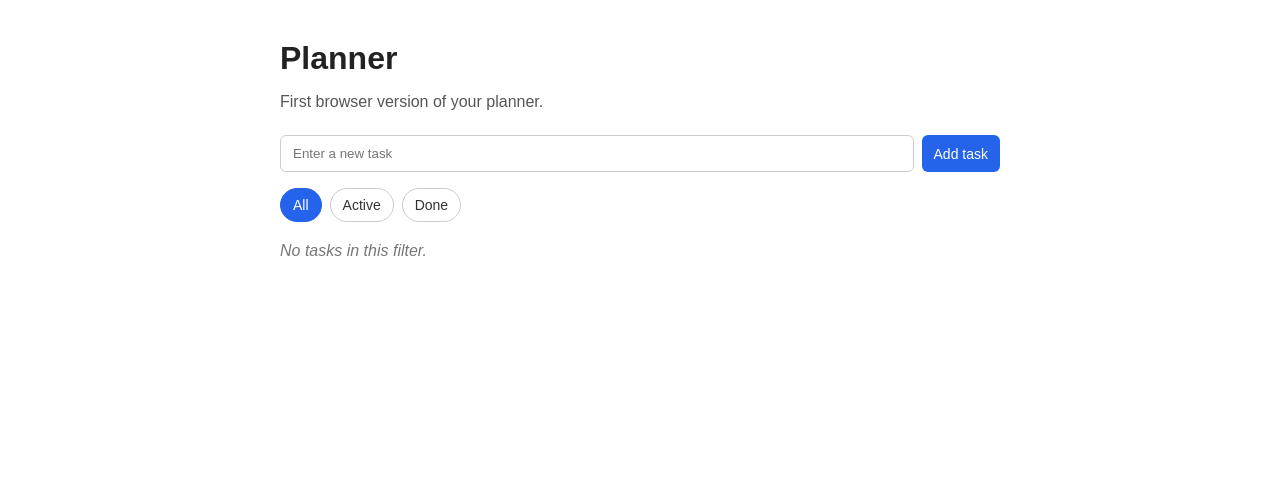
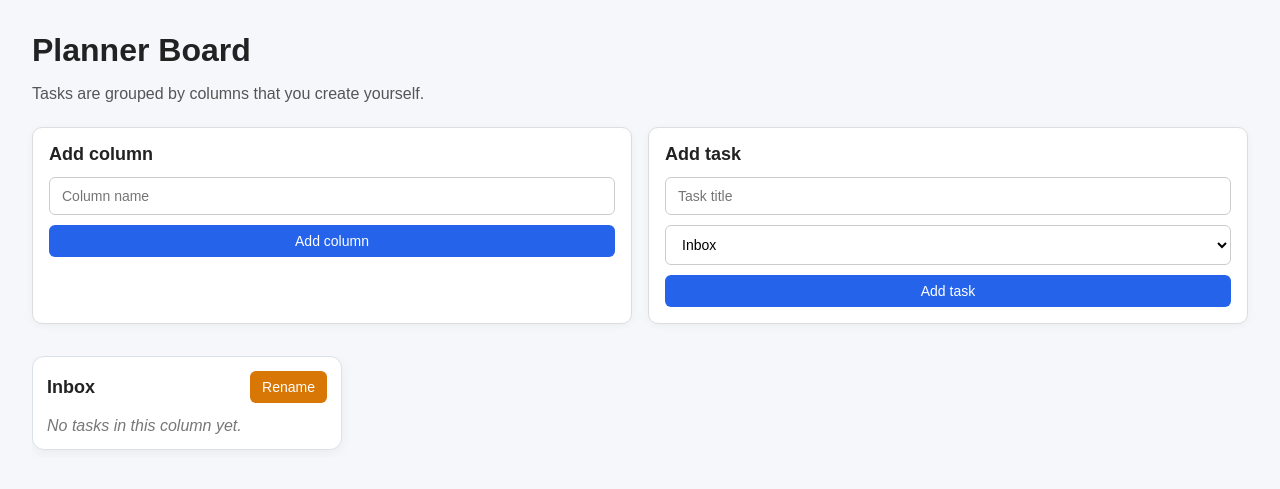
Before and after one commit to planner-dev-src/planner, a Flask app: page / in a window 1280 px wide. Shown: the top 489 px of the page. Run offline with Flask 3, Linux system fonts and the light colour scheme.

Commit message:
Add done button for board tasks

```diff
--- a/main.py
+++ b/main.py
@@ -8,47 +8,55 @@ from flask import Flask, render_template, request, redirect, url_for, abort
 from planner.board import Board
 
 app = Flask(__name__)
-board = Board(storage_path=PROJECT_ROOT / "tasks.json")
+board = Board(storage_path=PROJECT_ROOT / "board.json")
 
 
-@app.route("/", methods=["GET", "POST"])
+@app.route("/", methods=["GET"])
 def index():
-    if request.method == "POST":
-        title = request.form.get("title", "").strip()
-        if title:
-            board.add_task(title)
-        return redirect(url_for("index"))
-
-    current_filter = request.args.get("filter", "all").strip().lower()
-    all_tasks = board.list_tasks()
-
-    if current_filter == "active":
-        tasks = [task for task in all_tasks if not task.done]
-    elif current_filter == "done":
-        tasks = [task for task in all_tasks if task.done]
-    else:
-        current_filter = "all"
-        tasks = all_tasks
-
+    columns = board.list_columns()
+    tasks_by_column = {
+        column.id: board.get_tasks_by_column(column.id)
+        for column in columns
+    }
     return render_template(
         "index.html",
-        tasks=tasks,
-        current_filter=current_filter,
+        columns=columns,
+        tasks_by_column=tasks_by_column,
     )
 
 
-@app.route("/tasks/<task_id>/done", methods=["POST"])
-def mark_done(task_id: str):
-    board.mark_task_done(task_id)
-    current_filter = request.args.get("filter", "all")
-    return redirect(url_for("index", filter=current_filter))
+@app.route("/columns/add", methods=["POST"])
+def add_column():
+    name = request.form.get("name", "").strip()
+    if name:
+        board.add_column(name)
+    return redirect(url_for("index"))
 
 
-@app.route("/tasks/<task_id>/delete", methods=["POST"])
-def delete_task(task_id: str):
-    board.delete_task(task_id)
-    current_filter = request.args.get("filter", "all")
-    return redirect(url_for("index", filter=current_filter))
+@app.route("/columns/<column_id>/edit", methods=["GET", "POST"])
+def edit_column(column_id: str):
+    column = board.get_column(column_id)
+    if column is None:
+        abort(404)
+
+    if request.method == "POST":
+        new_name = request.form.get("name", "").strip()
+        if new_name:
+            board.update_column(column_id, new_name)
+            return redirect(url_for("index"))
+
+    return render_template("edit_column.html", column=column)
+
+
+@app.route("/tasks/add", methods=["POST"])
+def add_task():
+    title = request.form.get("title", "").strip()
+    column_id = request.form.get("column_id", "").strip()
+
+    if title and column_id:
+        board.add_task(title, column_id)
+
+    return redirect(url_for("index"))
 
 
 @app.route("/tasks/<task_id>/edit", methods=["GET", "POST"])
@@ -57,19 +65,45 @@ def edit_task(task_id: str):
     if task is None:
         abort(404)
 
-    current_filter = request.args.get("filter", "all")
+    columns = board.list_columns()
 
     if request.method == "POST":
         new_title = request.form.get("title", "").strip()
-        if new_title:
-            board.update_task(task_id, new_title)
-            return redirect(url_for("index", filter=current_filter))
+        new_column_id = request.form.get("column_id", "").strip()
+
+        if new_title and new_column_id:
+            board.update_task(task_id, new_title, new_column_id)
+            return redirect(url_for("index"))
 
     return render_template(
         "edit_task.html",
         task=task,
-        current_filter=current_filter,
+        columns=columns,
     )
+
+
+@app.route("/tasks/<task_id>/delete", methods=["POST"])
+def delete_task(task_id: str):
+    board.delete_task(task_id)
+    return redirect(url_for("index"))
+
+
+@app.route("/tasks/<task_id>/move-left", methods=["POST"])
+def move_task_left(task_id: str):
+    board.move_task_left(task_id)
+    return redirect(url_for("index"))
+
+
+@app.route("/tasks/<task_id>/move-right", methods=["POST"])
+def move_task_right(task_id: str):
+    board.move_task_right(task_id)
+    return redirect(url_for("index"))
+
+
+@app.route("/tasks/<task_id>/done", methods=["POST"])
+def mark_task_done(task_id: str):
+    board.move_task_to_done(task_id)
+    return redirect(url_for("index"))
 
 
 def main() -> None:
--- a/templates/index.html
+++ b/templates/index.html
@@ -2,14 +2,13 @@
 <html lang="en">
 <head>
     <meta charset="utf-8">
-    <title>Planner</title>
+    <title>Planner Board</title>
     <style>
         body {
             font-family: Arial, sans-serif;
-            max-width: 720px;
-            margin: 40px auto;
-            padding: 0 16px;
+            margin: 32px;
             color: #222;
+            background: #f5f7fb;
         }
 
         h1 {
@@ -20,78 +19,44 @@
             color: #555;
         }
 
+        .top-panel {
+            display: grid;
+            grid-template-columns: 1fr 1fr;
+            gap: 16px;
+            margin: 24px 0 32px;
+        }
+
+        .panel {
+            background: white;
+            border: 1px solid #ddd;
+            border-radius: 10px;
+            padding: 16px;
+            box-shadow: 0 2px 8px rgba(0, 0, 0, 0.04);
+        }
+
+        .panel h2 {
+            margin-top: 0;
+            margin-bottom: 12px;
+            font-size: 18px;
+        }
+
         form {
             margin: 0;
         }
 
-        .add-form {
+        .stack-form {
             display: flex;
-            gap: 8px;
-            margin: 24px 0 16px;
+            flex-direction: column;
+            gap: 10px;
         }
 
-        .add-form input[type="text"] {
-            flex: 1;
+        input[type="text"],
+        select {
             padding: 10px 12px;
             border: 1px solid #ccc;
             border-radius: 6px;
-        }
-
-        .filters {
-            display: flex;
-            gap: 8px;
-            margin-bottom: 20px;
-            flex-wrap: wrap;
-        }
-
-        .filter-link {
-            display: inline-block;
-            padding: 8px 12px;
-            border-radius: 999px;
-            text-decoration: none;
-            border: 1px solid #ccc;
-            color: #333;
-            background: #fff;
             font-size: 14px;
-        }
-
-        .filter-link:hover {
-            background: #f3f4f6;
-        }
-
-        .filter-link.active {
-            background: #2563eb;
-            border-color: #2563eb;
-            color: white;
-        }
-
-        ul {
-            list-style: none;
-            padding: 0;
-        }
-
-        li {
-            display: flex;
-            justify-content: space-between;
-            align-items: center;
-            gap: 12px;
-            padding: 12px 0;
-            border-bottom: 1px solid #ddd;
-        }
-
-        .task-title {
-            flex: 1;
-        }
-
-        .task-title.done {
-            text-decoration: line-through;
-            color: #777;
-        }
-
-        .task-actions {
-            display: flex;
-            gap: 8px;
-            flex-wrap: wrap;
+            background: white;
         }
 
         .btn {
@@ -105,117 +70,220 @@
             text-decoration: none;
         }
 
-        .btn-add {
+        .btn-primary {
             background-color: #2563eb;
         }
 
-        .btn-add:hover {
+        .btn-primary:hover {
             background-color: #1d4ed8;
         }
 
-        .btn-done {
+        .btn-warn {
+            background-color: #d97706;
+        }
+
+        .btn-warn:hover {
+            background-color: #b45309;
+        }
+
+        .btn-danger {
+            background-color: #dc2626;
+        }
+
+        .btn-danger:hover {
+            background-color: #b91c1c;
+        }
+
+        .btn-secondary {
+            background-color: #6b7280;
+        }
+
+        .btn-secondary:hover {
+            background-color: #4b5563;
+        }
+
+        .btn-success {
             background-color: #16a34a;
         }
 
-        .btn-done:hover {
+        .btn-success:hover {
             background-color: #15803d;
         }
 
-        .btn-edit {
-            background-color: #d97706;
+        .board {
+            display: flex;
+            gap: 16px;
+            align-items: flex-start;
+            overflow-x: auto;
+            padding-bottom: 8px;
         }
 
-        .btn-edit:hover {
-            background-color: #b45309;
+        .column {
+            min-width: 280px;
+            max-width: 280px;
+            background: #ffffff;
+            border: 1px solid #dbe1ea;
+            border-radius: 12px;
+            padding: 14px;
+            box-shadow: 0 3px 12px rgba(0, 0, 0, 0.05);
         }
 
-        .btn-delete {
-            background-color: #dc2626;
+        .column-header {
+            display: flex;
+            justify-content: space-between;
+            align-items: center;
+            gap: 8px;
+            margin-bottom: 14px;
         }
 
-        .btn-delete:hover {
-            background-color: #b91c1c;
+        .column-header h3 {
+            margin: 0;
+            font-size: 18px;
+            word-break: break-word;
         }
 
-        .empty-state {
+        .column-actions {
+            flex-shrink: 0;
+        }
+
+        .task-list {
+            display: flex;
+            flex-direction: column;
+            gap: 12px;
+        }
+
+        .task-card {
+            background: #f8fafc;
+            border: 1px solid #e5e7eb;
+            border-radius: 10px;
+            padding: 12px;
+        }
+
+        .task-title {
+            font-size: 15px;
+            margin-bottom: 12px;
+            word-break: break-word;
+        }
+
+        .task-actions {
+            display: flex;
+            flex-wrap: wrap;
+            gap: 8px;
+        }
+
+        .task-actions form {
+            display: inline-block;
+        }
+
+        .empty-column {
             color: #777;
             font-style: italic;
-            margin-top: 16px;
+            margin: 0;
+        }
+
+        @media (max-width: 900px) {
+            .top-panel {
+                grid-template-columns: 1fr;
+            }
+
+            body {
+                margin: 16px;
+            }
         }
     </style>
 </head>
 <body>
-    <h1>Planner</h1>
-    <p>First browser version of your planner.</p>
+    <h1>Planner Board</h1>
+    <p>Tasks are grouped by columns that you create yourself.</p>
 
-    <form method="post" class="add-form">
+    <div class="top-panel">
+        <div class="panel">
+            <h2>Add column</h2>
+            <form action="{{ url_for('add_column') }}" method="post" class="stack-form">
+                <input
+                    type="text"
+                    name="name"
+                    placeholder="Column name"
+                    required
+                >
+                <button type="submit" class="btn btn-primary">Add column</button>
+            </form>
+        </div>
+
+        <div class="panel">
+            <h2>Add task</h2>
+            <form action="{{ url_for('add_task') }}" method="post" class="stack-form">
                 <input
                     type="text"
                     name="title"
-            placeholder="Enter a new task"
+                    placeholder="Task title"
                     required
                 >
-        <button type="submit" class="btn btn-add">Add task</button>
+
+                <select name="column_id" required>
+                    {% for column in columns %}
+                        <option value="{{ column.id }}">{{ column.name }}</option>
+                    {% endfor %}
+                </select>
+
+                <button type="submit" class="btn btn-primary">Add task</button>
+            </form>
+        </div>
+    </div>
+
+    <div class="board">
+        {% for column in columns %}
+            <section class="column">
+                <div class="column-header">
+                    <h3>{{ column.name }}</h3>
+                    <div class="column-actions">
+                        <a href="{{ url_for('edit_column', column_id=column.id) }}" class="btn btn-warn">Rename</a>
+                    </div>
+                </div>
+
+                {% set column_tasks = tasks_by_column[column.id] %}
+
+                {% if column_tasks %}
+                    <div class="task-list">
+                        {% for task in column_tasks %}
+                            <article class="task-card">
+                                <div class="task-title">{{ task.title }}</div>
+
+                                <div class="task-actions">
+                                    <form action="{{ url_for('move_task_left', task_id=task.id) }}" method="post">
+                                        <button type="submit" class="btn btn-secondary">←</button>
                                     </form>
 
-    <div class="filters">
-        <a
-            href="{{ url_for('index', filter='all') }}"
-            class="filter-link {% if current_filter == 'all' %}active{% endif %}"
-        >
-            All
-        </a>
-        <a
-            href="{{ url_for('index', filter='active') }}"
-            class="filter-link {% if current_filter == 'active' %}active{% endif %}"
-        >
-            Active
-        </a>
-        <a
-            href="{{ url_for('index', filter='done') }}"
-            class="filter-link {% if current_filter == 'done' %}active{% endif %}"
-        >
-            Done
-        </a>
-    </div>
+                                    <form action="{{ url_for('move_task_right', task_id=task.id) }}" method="post">
+                                        <button type="submit" class="btn btn-secondary">→</button>
+                                    </form>
 
-    {% if tasks %}
-        <ul>
-            {% for task in tasks %}
-                <li>
-                    <span class="task-title {% if task.done %}done{% endif %}">
-                        {{ task.title }}
-                    </span>
-
-                    <div class="task-actions">
-                        {% if not task.done %}
-                            <form action="{{ url_for('mark_done', task_id=task.id, filter=current_filter) }}" method="post">
-                                <button type="submit" class="btn btn-done">Done</button>
+                                    {% if column.id != columns[-1].id %}
+                                        <form action="{{ url_for('mark_task_done', task_id=task.id) }}" method="post">
+                                            <button type="submit" class="btn btn-success">Done</button>
                                         </form>
                                     {% endif %}
 
-                        <a
-                            href="{{ url_for('edit_task', task_id=task.id, filter=current_filter) }}"
-                            class="btn btn-edit"
-                        >
-                            Edit
-                        </a>
+                                    <a href="{{ url_for('edit_task', task_id=task.id) }}" class="btn btn-warn">Edit</a>
 
-                        <form action="{{ url_for('delete_task', task_id=task.id, filter=current_filter) }}" method="post">
+                                    <form action="{{ url_for('delete_task', task_id=task.id) }}" method="post">
                                         <button
                                             type="submit"
-                                class="btn btn-delete"
+                                            class="btn btn-danger"
                                             onclick="return confirm('Delete this task?')"
                                         >
                                             Delete
                                         </button>
                                     </form>
                                 </div>
-                </li>
+                            </article>
                         {% endfor %}
-        </ul>
+                    </div>
                 {% else %}
-        <p class="empty-state">No tasks in this filter.</p>
+                    <p class="empty-column">No tasks in this column yet.</p>
                 {% endif %}
+            </section>
+        {% endfor %}
+    </div>
 </body>
 </html>
```
Also changed, not shown: src/planner/board.py (+126 -20 lines). Lines whose indentation alone changed are shown as unchanged.
